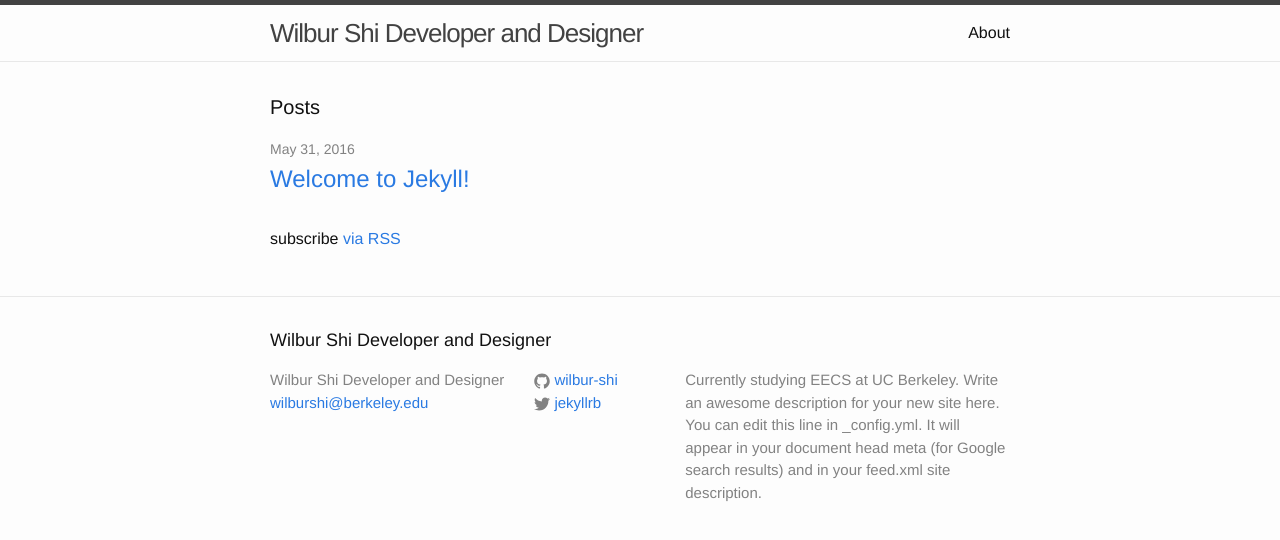
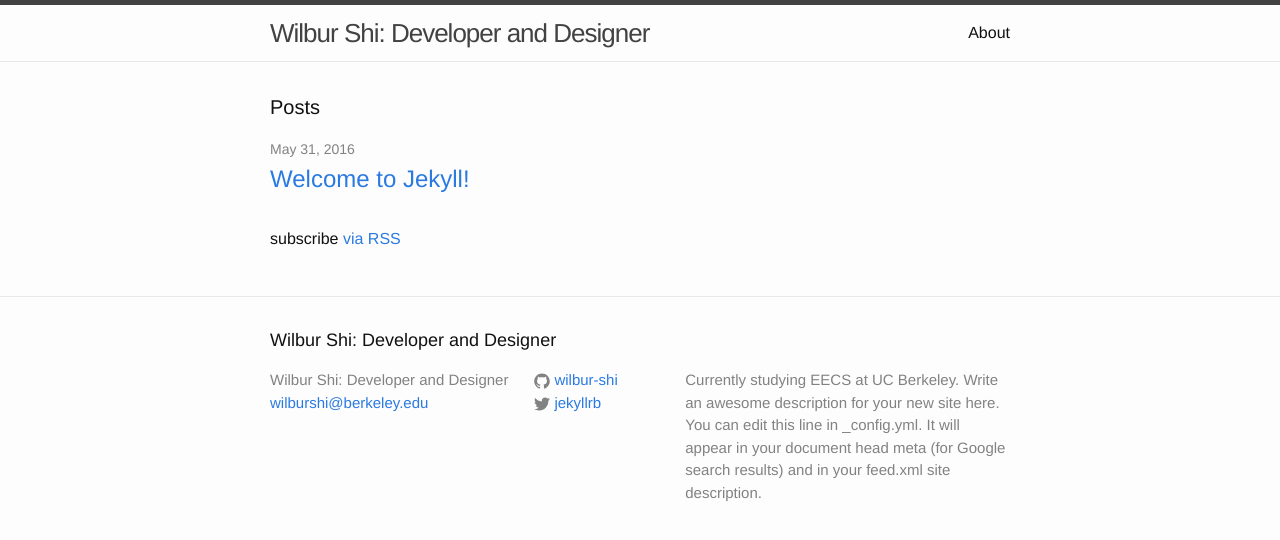
Before and after one commit to wilbur-shi/wilbur-shi.github.io, a Jekyll site: the page built from index.html, in a window 1280 px wide. Shown: the top 540 px of the page. Built offline with Jekyll 4.4.1, drawn with Linux system fonts in a browser that asks for light colours.

Commit message:
some slight edits

```diff
--- a/_config.yml
+++ b/_config.yml
@@ -6,7 +6,7 @@
 # 'jekyll serve'. If you change this file, please restart the server process.
 
 # Site settings
-title: Wilbur Shi Developer and Designer
+title: "Wilbur Shi: Developer and Designer"
 email: wilburshi@berkeley.edu
 description: > # this means to ignore newlines until "baseurl:"
   Currently studying EECS at UC Berkeley.
```
